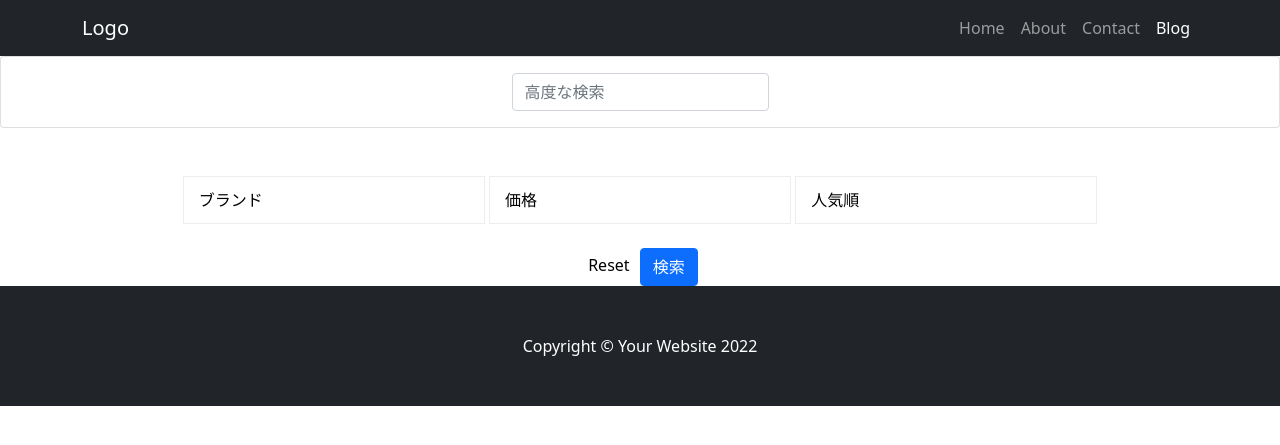
After one commit to koizumi2120164/comparison_project, a Django app: page /search/ in a window 1280 px wide. The commit adds this page. Shown: the top 445 px of the page. Run offline with Django 3.2, Linux system fonts and the light colour scheme; some libraries are stand-ins or nearby versions.

Commit message:
検索関係

```diff
--- a/comparison_project/settings.py
+++ b/comparison_project/settings.py
@@ -131,7 +131,6 @@ STATIC_URL = '/static/'
 
 DEFAULT_AUTO_FIELD = 'django.db.models.BigAutoField'
 
-STATIC_URL = '/static/'
 
 STATICFILES_DIRS = (
     os.path.join(BASE_DIR, 'static'),
--- a/project/templates/base.html
+++ b/project/templates/base.html
@@ -18,7 +18,7 @@
         <!-- Responsive navbar-->
         <nav class="navbar navbar-expand-lg navbar-dark bg-dark">
             <div class="container">
-                <a class="navbar-brand" href="#!">Start Bootstrap</a>
+                <a class="navbar-brand" href="{% url 'project:index'%}">Logo</a>
                 <button class="navbar-toggler" type="button" data-bs-toggle="collapse" data-bs-target="#navbarSupportedContent" aria-controls="navbarSupportedContent" aria-expanded="false" aria-label="Toggle navigation"><span class="navbar-toggler-icon"></span></button>
                 <div class="collapse navbar-collapse" id="navbarSupportedContent">
                     <ul class="navbar-nav ms-auto mb-2 mb-lg-0">
--- a/project/templates/index.html
+++ b/project/templates/index.html
@@ -87,7 +87,8 @@
                 <div class="card-body">
                     <div class="input-group">
                         <input class="form-control" type="text" placeholder="Enter search term..." aria-label="Enter search term..." aria-describedby="button-search" />
-                        <button class="btn btn-primary" id="button-search" type="button">Go!</button>
+                        <button class="btn btn-primary" id="button-search" type="button">検索</button>
+                        <a class="btn btn-primary" href="{% url 'project:search'%}">高度な検索</a>
                     </div>
                 </div>
             </div>
--- /dev/null
+++ b/project/templates/search.html
@@ -0,0 +1,55 @@
+{% extends 'base.html' %}
+{% load static %}
+
+{% block title %}Confirm sign up | Private Diary{% endblock %}
+
+{% block active_serch %}active{% endblock %}
+
+{% block head %}
+<link href="{% static 'css/select.css' %}" rel="stylesheet">
+{% endblock %}
+
+{% block contents %}
+<form action="">
+    <form action="">
+        <div class="card mb-4">
+            <div class="card-body">
+                <label><input class="form-control" type="text" name="search" placeholder="高度な検索" aria-label="Enter search term..." aria-describedby="button-search" /></label>
+            </div>
+        </div>
+
+        <br>
+
+        <div class="select">
+            <select name="hyouzi">
+                <option value="" selected="selected">ブランド</option>
+                <option value="amazon">amazon</option>
+                <option value="楽天">楽天</option>
+                <option value="yahoo">yahoo</option>
+            </select>
+        </div>
+
+        <div class="select">
+            <select name="value">
+                <option value="" selected="selected">価格</option>
+                <option value="～500円">～500円</option>
+                <option value="500円～1000円">500円～1000円</option>
+                <option value="1000円～5000円">1000円～5000円</option>
+                <option value="5000円～10000円">5000円～10000円</option>
+            </select>
+        </div>
+
+        <div class="select">
+            <select name="hyouzi">
+                <option value="ninki" selected="selected">人気順</option>
+                <option value="new">新着順</option>
+            </select>
+        </div>
+
+    </form>
+    <br>
+    <input type="reset">
+    <button class="btn btn-primary" id="button-search" type="button">検索</button>
+</form>
+
+{% endblock %}
--- a/project/urls.py
+++ b/project/urls.py
@@ -5,4 +5,5 @@ from .import views
 app_name = 'project'
 urlpatterns = [
     path('', views.IndexView.as_view(), name="index"),
+    path('search/', views.SearchView.as_view(), name="search"),
 ]
--- a/project/views.py
+++ b/project/views.py
@@ -3,3 +3,6 @@ from django.views import generic
 # Create your views here.
 class IndexView(generic.TemplateView):
     template_name = "index.html"
+
+class SearchView(generic.TemplateView):
+    template_name = "search.html"
--- /dev/null
+++ b/static/css/select.css
@@ -0,0 +1,88 @@
+@charset "UTF-8";
+
+.select {
+  display: inline-block;
+  position: relative;
+  border: 1px solid #eee;
+  vertical-align: middle;
+}
+
+select {
+  appearance: none;
+  width: 300px;
+  padding: 11px 15px;
+  padding-right: 1em;
+  border: none;
+  outline: 0;
+  background: #fff;
+  background-image: none;
+  box-shadow: none;
+  text-indent: 0.01px;
+  text-overflow: ellipsis;
+  cursor: pointer;
+}
+
+select::before {
+  position: absolute;
+  top: 18px;
+  right: 16px;
+  width: 0;
+  height: 0;
+  border-width: 10px 5px 0 5px;
+  border-style: solid;
+  border-color: #eee transparent transparent transparent;
+  content: "";
+  pointer-events: none;
+}
+
+select::-ms-expand {
+  display: none;
+}
+
+input,
+button,
+select,
+textarea {
+  -webkit-appearance: none;
+  -moz-appearance: none;
+  appearance: none;
+  background: transparent;
+  border: none;
+  border-radius: 0;
+  font: inherit;
+  outline: none;
+}
+
+textarea {
+  resize: vertical;
+}
+
+input[type='checkbox'],
+input[type='radio'] {
+  display: none;
+}
+
+input[type='submit'],
+input[type='button'],
+label,
+button,
+select {
+  cursor: pointer;
+}
+
+select::-ms-expand {
+  display: none;
+}
+
+body{
+    margin:0px;          /* ページ全体のmargin */
+    padding:0px;         /* ページ全体のpadding */
+    text-align:center;   /* 下記のautoに未対応用のセンタリング */
+}
+
+#main{
+    margin-left:auto;    /* 左側マージンを自動的に空ける */
+    margin-right:auto;   /* 右側マージンを自動的に空ける */
+    text-align:left;     /* 中身を左側表示に戻す */
+    width:650px;         /* 幅を決定する */
+}
```
